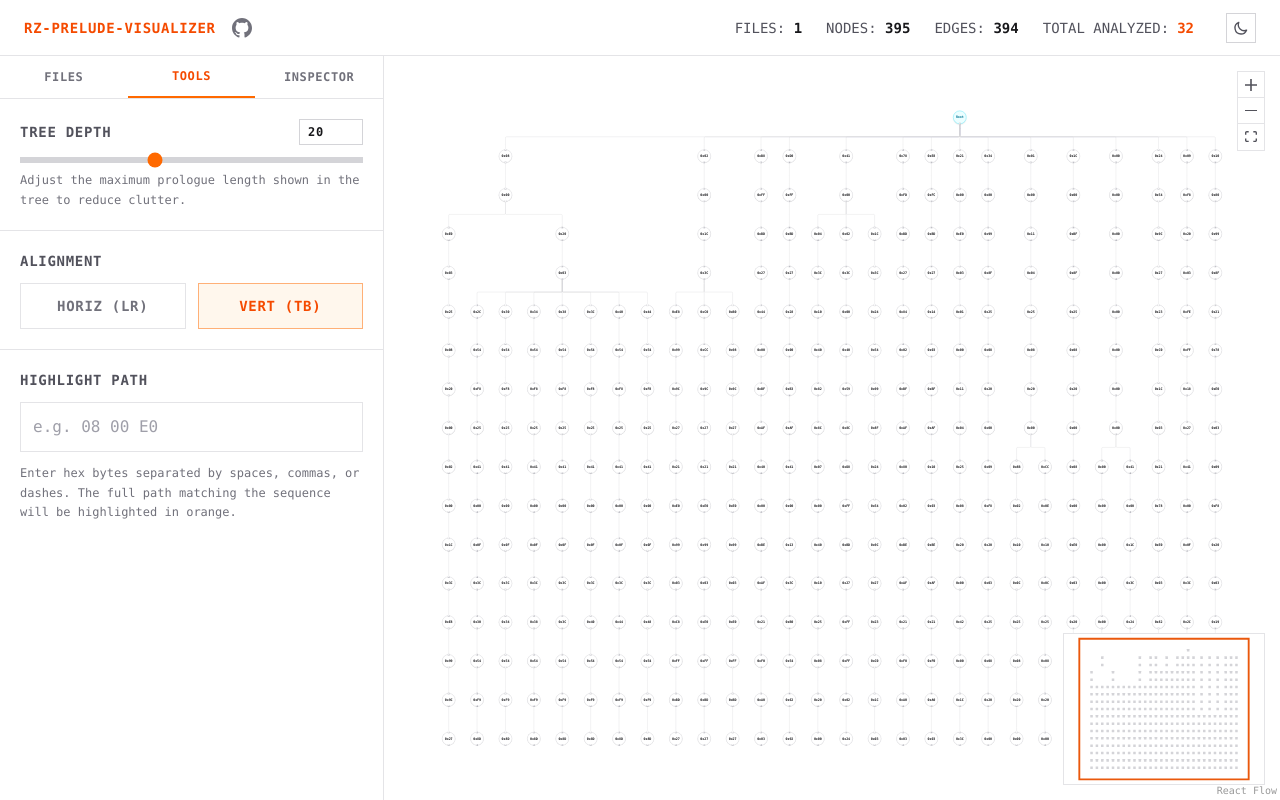
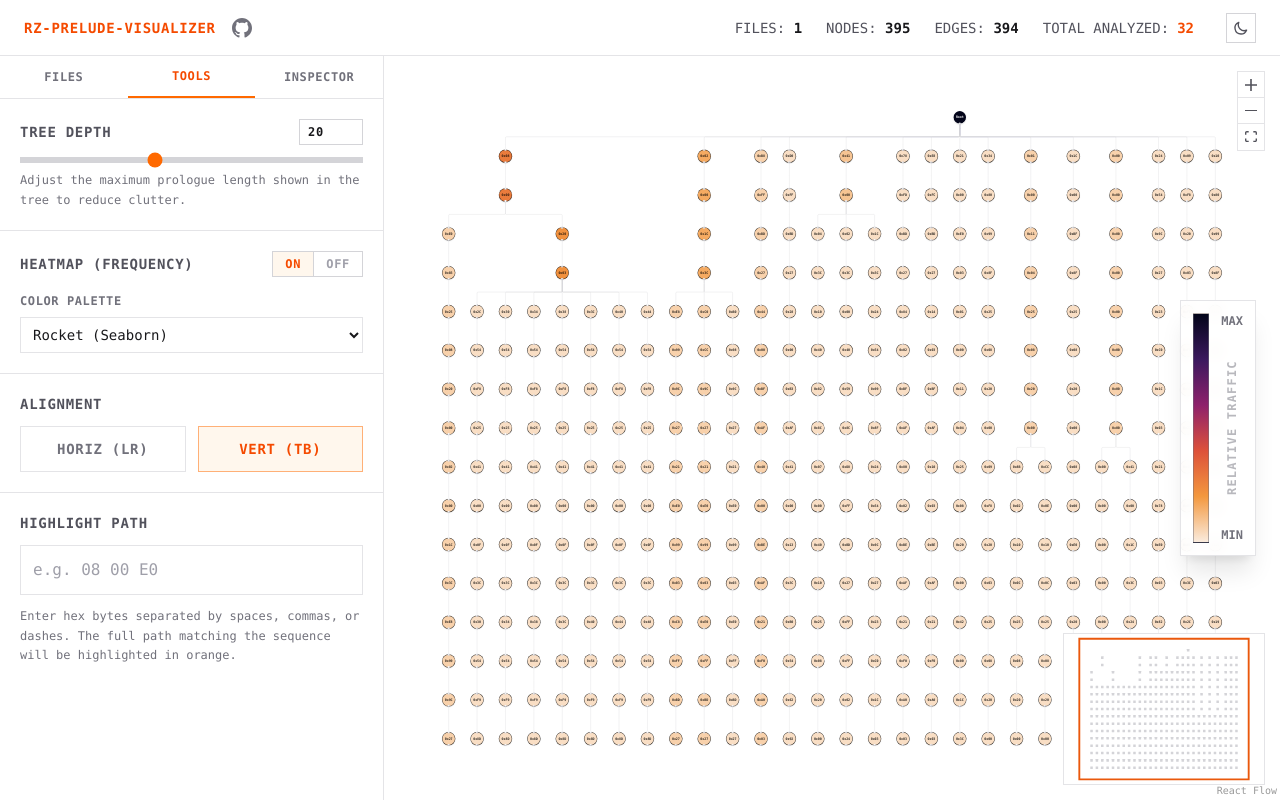
Before and after one commit to MrQuantum1915/rz-prelude-visualize, a Next.js app: page / in a window 1280 px wide. Both pictures are taken after a click on the button "TOOLS". Built offline with nearby package versions, Linux system fonts and the light colour scheme.

Commit message:
add nice heatmap feature and minor things

```diff
--- /dev/null
+++ b/app/components/HeatmapLegend.tsx
@@ -0,0 +1,37 @@
+import React from 'react';
+import { PALETTES } from '../utils/colors';
+
+interface HeatmapLegendProps {
+  palette: string;
+  isDark: boolean;
+}
+
+export default function HeatmapLegend({ palette, isDark }: HeatmapLegendProps) {
+  const colorStops = PALETTES[palette] || PALETTES.rocket;
+
+  // Build a CSS linear-gradient string. to top means 0% is bottom, 100% is top
+  const gradientString = colorStops
+    .map(stop => `rgb(${stop.color[0]}, ${stop.color[1]}, ${stop.color[2]}) ${stop.offset * 100}%`)
+    .join(', ');
+
+  return (
+    <div className={`absolute right-6 top-1/2 -translate-y-1/2 z-50 flex flex-row h-64 border shadow-xl ${isDark ? 'border-zinc-800 bg-zinc-900/90' : 'border-zinc-200 bg-white/90'} p-3 backdrop-blur-sm pointer-events-none`}>
+      <div
+        className="w-4 h-full border border-zinc-500/50"
+        style={{
+          background: `linear-gradient(to top, ${gradientString})`
+        }}
+      />
+      <div className={`flex flex-col justify-between ml-3 font-mono text-xs font-bold ${isDark ? 'text-zinc-400' : 'text-zinc-500'}`}>
+        <div>MAX</div>
+        <div
+          className="uppercase tracking-widest text-xs opacity-50 flex-1 flex items-center justify-center"
+          style={{ writingMode: 'vertical-rl', transform: 'rotate(180deg)' }}
+        >
+          Relative Traffic
+        </div>
+        <div>MIN</div>
+      </div>
+    </div>
+  );
+}
--- a/app/components/circle-node.tsx
+++ b/app/components/circle-node.tsx
@@ -1,15 +1,8 @@
 import React, { memo } from 'react';
 import { Handle, Position } from '@xyflow/react';
 import { formatBits } from '../utils/tree-parser';
-
-export type CircleNodeData = {
-  label: string;
-  hit_cnt: number;
-  parent_hit_cnt?: number;
-  byte_val?: number;
-  isSearchPath?: boolean;
-  orientation?: 'LR' | 'TB';
-};
+import { getHeatmapColor } from '../utils/colors';
+import { CircleNodeData } from '../types/tree';
 
 interface CircleNodeProps {
   data: CircleNodeData;
@@ -28,20 +21,32 @@ function CircleNodeComponent({
   const sourcePos = isLR ? Position.Right : Position.Bottom;
 
   // High-contrast, subtle borders, bright text
-  let borderStyle = 'border-zinc-300 dark:border-zinc-800 bg-white dark:bg-black text-zinc-900 dark:text-white hover:border-zinc-400 dark:hover:border-zinc-500 shadow-sm';
-  if (isRoot) {
-    borderStyle = 'border-cyan-300 dark:border-cyan-800 bg-cyan-50 dark:bg-[#001122] text-cyan-700 dark:text-cyan-400 font-bold hover:border-cyan-400 dark:hover:border-cyan-500 shadow-md';
-  } else if (data.isSearchPath) {
-    borderStyle = 'border-orange-300 dark:border-orange-700 bg-orange-50 dark:bg-[#221100] text-orange-700 dark:text-orange-400 font-bold hover:border-orange-400 dark:hover:border-orange-400 shadow-md';
+  let borderStyle = '';
+  let customStyle: React.CSSProperties = {};
+
+  if (data.isHeatmap && data.root_hit_cnt && data.root_hit_cnt > 0) {
+    const ratio = data.hit_cnt / data.root_hit_cnt;
+    const { bg, text } = getHeatmapColor(ratio, data.heatmapPalette || 'rocket');
+    customStyle = { backgroundColor: bg, color: text, borderColor: text };
+    borderStyle = 'shadow-md hover:border-orange-500';
+  } else {
+    if (isRoot) {
+      borderStyle = 'border-cyan-300 dark:border-cyan-800 bg-cyan-50 dark:bg-[#001122] text-cyan-700 dark:text-cyan-400 font-bold hover:border-cyan-400 dark:hover:border-cyan-500 shadow-md';
+    } else if (data.isSearchPath) {
+      borderStyle = 'border-orange-300 dark:border-orange-700 bg-orange-50 dark:bg-[#221100] text-orange-700 dark:text-orange-400 font-bold hover:border-orange-400 dark:hover:border-orange-400 shadow-md';
+    } else {
+      borderStyle = 'border-zinc-300 dark:border-zinc-800 bg-white dark:bg-black text-zinc-900 dark:text-white hover:border-zinc-400 dark:hover:border-zinc-500 shadow-sm';
+    }
   }
 
   if (selected) {
-    borderStyle = 'border-orange-500 ring-2 ring-orange-500/50 bg-orange-100 dark:bg-[#1a0f0a] text-orange-900 dark:text-white font-bold shadow-lg';
+    borderStyle += ' ring-2 ring-orange-500/50 shadow-lg';
   }
 
   return (
     <div
       className={`relative flex items-center justify-center rounded-full border-2 w-16 h-16 transition-colors group hover:z-50 ${borderStyle}`}
+      style={customStyle}
     >
       {/* Target Handle (Input) - not needed for root */}
       {!isRoot && (
--- a/app/components/sidebar/FileManager.tsx
+++ b/app/components/sidebar/FileManager.tsx
@@ -70,6 +70,12 @@ export default function FileManager({
           />
         </div>
 
+        {/* Performance Tip */}
+        <div className="mt-4 p-3 bg-blue-50 dark:bg-[#0a1526] border border-blue-200 dark:border-blue-900 text-blue-700 dark:text-blue-300 text-xs leading-relaxed rounded-none font-sans">
+          <span className="font-bold mr-1">TIP:</span>
+          If your JSON tree is very large, consider reducing the maximum <b>Tree Depth</b> in the Tools tab to prevent long rendering times.
+        </div>
+
         {/* Visual Validation Error Alert */}
         {error && (
           <div className="mt-4 p-4 bg-red-50 dark:bg-red-950/40 border border-red-200 dark:border-red-900 text-red-600 dark:text-red-300 text-sm break-all leading-relaxed rounded-none font-sans font-medium">
--- a/app/components/sidebar/Sidebar.tsx
+++ b/app/components/sidebar/Sidebar.tsx
@@ -27,6 +27,10 @@ interface SidebarProps {
   setSearchQuery: (query: string) => void;
   selectedNode: Node<CircleNodeData> | null;
   activeFile: LoadedFile | undefined;
+  isHeatmap: boolean;
+  setIsHeatmap: (b: boolean) => void;
+  heatmapPalette: string;
+  setHeatmapPalette: (p: string) => void;
 }
 
 export default function Sidebar(props: SidebarProps) {
@@ -93,6 +97,10 @@ export default function Sidebar(props: SidebarProps) {
             setOrientation={props.setOrientation}
             searchQuery={props.searchQuery}
             setSearchQuery={props.setSearchQuery}
+            isHeatmap={props.isHeatmap}
+            setIsHeatmap={props.setIsHeatmap}
+            heatmapPalette={props.heatmapPalette}
+            setHeatmapPalette={props.setHeatmapPalette}
           />
         )}
         {activeTab === 'INSPECT' && (
--- a/app/components/sidebar/TreeTools.tsx
+++ b/app/components/sidebar/TreeTools.tsx
@@ -7,6 +7,10 @@ interface TreeToolsProps {
   setOrientation: (o: 'LR' | 'TB') => void;
   searchQuery: string;
   setSearchQuery: (query: string) => void;
+  isHeatmap: boolean;
+  setIsHeatmap: (b: boolean) => void;
+  heatmapPalette: string;
+  setHeatmapPalette: (p: string) => void;
 }
 
 export default function TreeTools({
@@ -16,6 +20,10 @@ export default function TreeTools({
   setOrientation,
   searchQuery,
   setSearchQuery,
+  isHeatmap,
+  setIsHeatmap,
+  heatmapPalette,
+  setHeatmapPalette,
 }: TreeToolsProps) {
   return (
     <div className="flex flex-col h-full divide-y divide-zinc-200 dark:divide-zinc-800 overflow-y-auto">
@@ -45,6 +53,52 @@ export default function TreeTools({
         <div className="text-xs text-zinc-500 mt-2 leading-relaxed">
           Adjust the maximum prologue length shown in the tree to reduce clutter.
         </div>
+      </div>
+
+      {/* Heatmap Settings */}
+      <div className="p-5">
+        <div className="text-sm font-bold text-zinc-600 dark:text-zinc-400 tracking-wider uppercase mb-3 flex justify-between items-center">
+          <div>HEATMAP (FREQUENCY)</div>
+          <div className="flex border border-zinc-300 dark:border-zinc-700 rounded-none overflow-hidden text-xs font-bold">
+            <button
+              onClick={() => setIsHeatmap(true)}
+              className={`px-3 py-1 transition-colors ${
+                isHeatmap
+                  ? "bg-orange-50 dark:bg-[#1a0f0a] text-orange-600 dark:text-white"
+                  : "bg-white dark:bg-[#0c0c0e] text-zinc-400 hover:text-zinc-600 dark:hover:text-zinc-300"
+              }`}
+            >
+              ON
+            </button>
+            <button
+              onClick={() => setIsHeatmap(false)}
+              className={`px-3 py-1 transition-colors border-l border-zinc-300 dark:border-zinc-700 ${
+                !isHeatmap
+                  ? "bg-zinc-200 dark:bg-zinc-800 text-zinc-800 dark:text-white"
+                  : "bg-white dark:bg-[#0c0c0e] text-zinc-400 hover:text-zinc-600 dark:hover:text-zinc-300"
+              }`}
+            >
+              OFF
+            </button>
+          </div>
+        </div>
+
+        {isHeatmap && (
+          <div className="mt-4">
+            <div className="text-xs font-bold text-zinc-500 dark:text-zinc-500 tracking-wider uppercase mb-2">
+              COLOR PALETTE
+            </div>
+            <select
+              value={heatmapPalette}
+              onChange={(e) => setHeatmapPalette(e.target.value)}
+              className="w-full bg-white dark:bg-[#0c0c0e] border border-zinc-200 dark:border-zinc-700 focus:border-orange-500 outline-none text-sm px-2 py-2 text-zinc-900 dark:text-white font-mono rounded-none transition-colors"
+            >
+              <option value="rocket">Rocket (Seaborn)</option>
+              <option value="mako">Mako (Seaborn)</option>
+              <option value="viridis">Viridis (Matplotlib)</option>
+            </select>
+          </div>
+        )}
       </div>
 
       {/* Visual settings */}
--- a/app/page.tsx
+++ b/app/page.tsx
@@ -14,6 +14,7 @@ import {
 } from "@xyflow/react";
 import CircleNodeComponent from "./components/circle-node";
 import Sidebar from "./components/sidebar/Sidebar";
+import HeatmapLegend from "./components/HeatmapLegend";
 import { LoadedFile, CircleNodeData } from "./types/tree";
 import { buildGraphData, getSearchHighlightIds, validateJsonTree } from "./utils/tree-parser";
 import { getLayoutedElements } from "./utils/graph-layout";
@@ -42,6 +43,8 @@ export default function Home() {
   const [isDragging, setIsDragging] = useState<boolean>(false);
   const [maxDepth, setMaxDepth] = useState<number>(20);
   const [isDark, setIsDark] = useState<boolean>(false);
+  const [isHeatmap, setIsHeatmap] = useState<boolean>(true);
+  const [heatmapPalette, setHeatmapPalette] = useState<string>("rocket");
 
   // Retro CLI Loading character effect
   useEffect(() => {
@@ -103,7 +106,16 @@ export default function Home() {
           orientation
         );
 
-        setNodes(layoutedNodes);
+        const heatmapNodes = layoutedNodes.map((node) => ({
+          ...node,
+          data: {
+            ...node.data,
+            isHeatmap,
+            heatmapPalette,
+          },
+        }));
+
+        setNodes(heatmapNodes);
         setEdges(layoutedEdges);
         setError(null);
 
@@ -124,7 +136,7 @@ export default function Home() {
       clearTimeout(tLoading);
       clearTimeout(t);
     };
-  }, [selectedFileId, files, orientation, searchQuery, maxDepth, setNodes, setEdges]);
+  }, [selectedFileId, files, orientation, searchQuery, maxDepth, isHeatmap, heatmapPalette, setNodes, setEdges]);
 
   const processFiles = async (filesList: File[]) => {
     const newFiles: LoadedFile[] = [];
@@ -296,9 +308,13 @@ export default function Home() {
           setSearchQuery={setSearchQuery}
           selectedNode={selectedNode}
           activeFile={activeFile}
+          isHeatmap={isHeatmap}
+          setIsHeatmap={setIsHeatmap}
+          heatmapPalette={heatmapPalette}
+          setHeatmapPalette={setHeatmapPalette}
         />
 
-        {/* Right Flow Graph Area */}
+        {/* Main Content Area */}
         <main className="flex-1 h-full bg-white dark:bg-zinc-950 relative transition-colors">
           {files.length === 0 ? (
             <div className="absolute inset-0 flex flex-col items-center justify-center text-center p-6 bg-white dark:bg-zinc-950 z-10 font-mono border border-transparent transition-colors">
@@ -318,7 +334,8 @@ export default function Home() {
           )}
 
           {/* React Flow Container */}
-          <div className="w-full h-full">
+          <div className="w-full h-full relative">
+            {isHeatmap && <HeatmapLegend palette={heatmapPalette} isDark={isDark} />}
             <ReactFlow
               nodes={nodes}
               edges={edges}
--- a/app/types/tree.ts
+++ b/app/types/tree.ts
@@ -14,7 +14,10 @@ export type CircleNodeData = {
   label: string;
   hit_cnt: number;
   parent_hit_cnt?: number;
+  root_hit_cnt?: number;
   byte_val?: number;
   isSearchPath?: boolean;
   orientation?: 'LR' | 'TB';
+  isHeatmap?: boolean;
+  heatmapPalette?: string;
 };
--- /dev/null
+++ b/app/utils/colors.ts
@@ -0,0 +1,55 @@
+export type ColorMap = { offset: number; color: [number, number, number] }[];
+
+export const PALETTES: Record<string, ColorMap> = {
+  rocket: [
+    { offset: 0.0, color: [250, 235, 221] },
+    { offset: 0.2, color: [243, 152, 62] },
+    { offset: 0.4, color: [221, 81, 58] },
+    { offset: 0.6, color: [142, 33, 107] },
+    { offset: 0.8, color: [59, 25, 94] },
+    { offset: 1.0, color: [3, 5, 26] },
+  ],
+  mako: [
+    { offset: 0.0, color: [222, 245, 229] },
+    { offset: 0.25, color: [84, 185, 160] },
+    { offset: 0.5, color: [61, 101, 142] },
+    { offset: 0.75, color: [48, 29, 76] },
+    { offset: 1.0, color: [11, 4, 5] },
+  ],
+  viridis: [
+    { offset: 0.0, color: [253, 231, 37] },
+    { offset: 0.33, color: [53, 183, 121] },
+    { offset: 0.66, color: [49, 104, 142] },
+    { offset: 1.0, color: [68, 1, 84] },
+  ],
+};
+
+export const getHeatmapColor = (value: number, paletteName: string): { bg: string; text: string } => {
+  const palette = PALETTES[paletteName] || PALETTES.rocket;
+  const clamped = Math.max(0, Math.min(1, value));
+
+  let lower = palette[0];
+  let upper = palette[palette.length - 1];
+
+  for (let i = 0; i < palette.length - 1; i++) {
+    if (clamped >= palette[i].offset && clamped <= palette[i + 1].offset) {
+      lower = palette[i];
+      upper = palette[i + 1];
+      break;
+    }
+  }
+
+  const range = upper.offset - lower.offset;
+  const fraction = range === 0 ? 0 : (clamped - lower.offset) / range;
+
+  const r = Math.round(lower.color[0] + fraction * (upper.color[0] - lower.color[0]));
+  const g = Math.round(lower.color[1] + fraction * (upper.color[1] - lower.color[1]));
+  const b = Math.round(lower.color[2] + fraction * (upper.color[2] - lower.color[2]));
+
+  // Calculate relative luminance
+  // If luminance is high, text should be black; if low, white.
+  const luminance = (r * 0.299 + g * 0.587 + b * 0.114) / 255;
+  const text = luminance > 0.5 ? "rgba(0, 0, 0, 0.8)" : "rgba(255, 255, 255, 0.95)";
+
+  return { bg: `rgb(${r}, ${g}, ${b})`, text };
+};
```
Also changed, not shown: app/utils/tree-parser.ts (+5 -2 lines).
